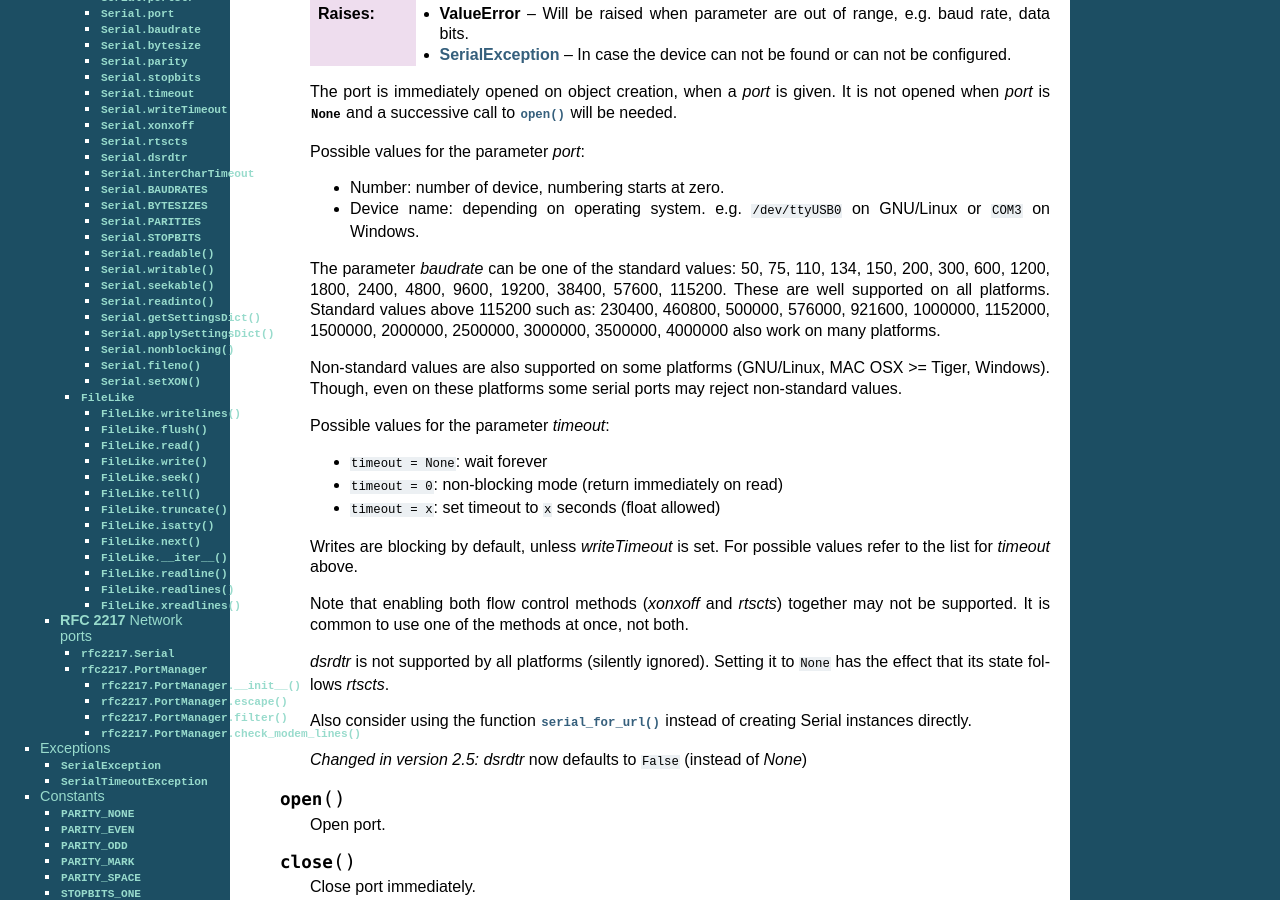
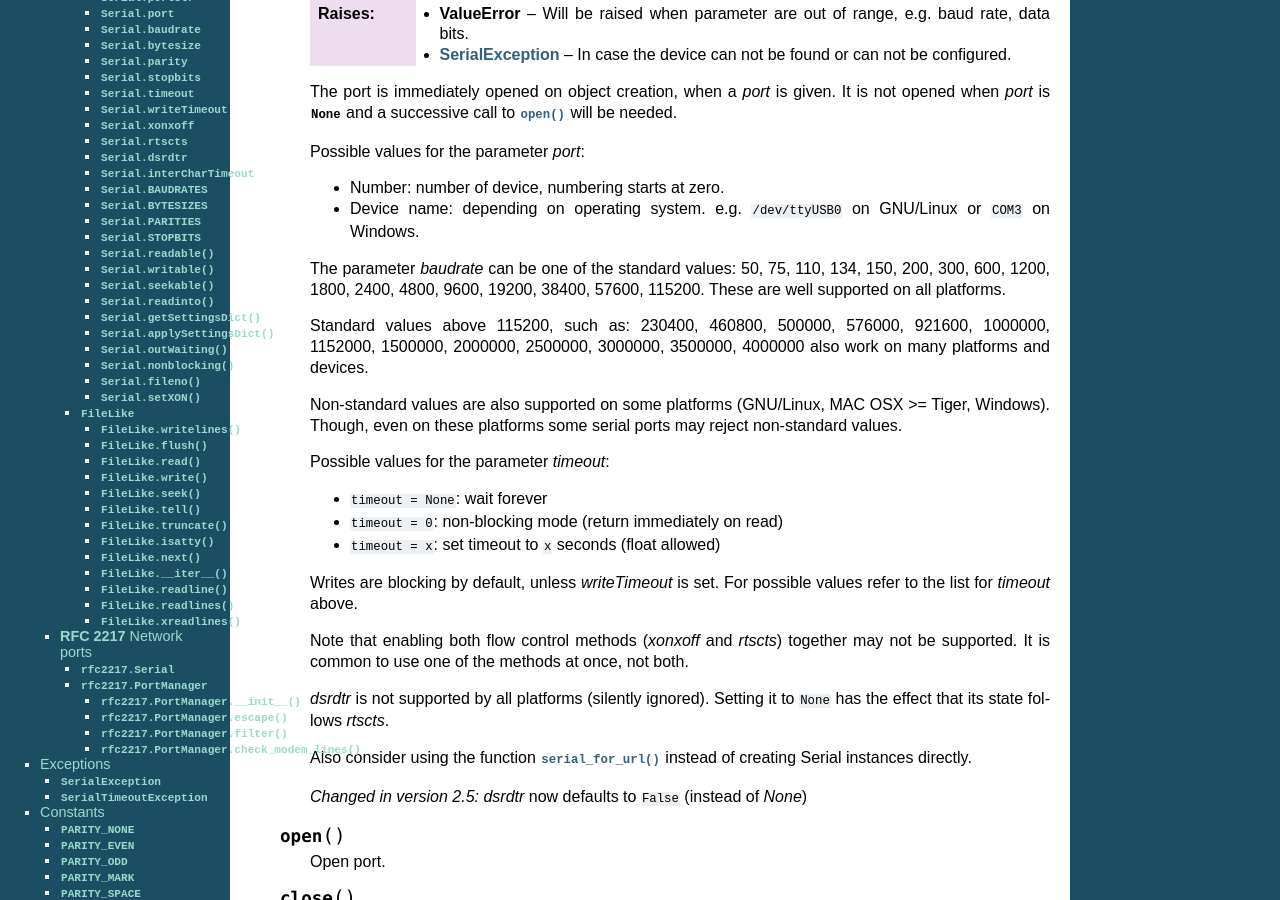
Before and after one commit to vasishath/pythonserial, a Sphinx documentation site: the page built from documentation/pyserial_api.rst, in a window 1280 px wide and 900 px high, scrolled down 598 px. Built offline with Sphinx 7.4.7, drawn with Linux system fonts in a browser that asks for light colours; some of the changed text lies outside the part shown.

Commit message:
implement outWaiting on Posix, doc updates

```diff
--- a/CHANGES.txt
+++ b/CHANGES.txt
@@ -440,6 +440,7 @@ Version 2.7      2012-nn-nn
 Bugfixes (posix):
 
 - [Patch 3462364] Fix: NameError: global name 'base' is not defined
+- add platform specific method: outWaiting
 
 Bugfixes (win32):
 
--- a/documentation/pyserial_api.rst
+++ b/documentation/pyserial_api.rst
@@ -73,10 +73,11 @@ Native ports
         The parameter *baudrate* can be one of the standard values:
         50, 75, 110, 134, 150, 200, 300, 600, 1200, 1800, 2400, 4800,
         9600, 19200, 38400, 57600, 115200.
-        These are well supported on all platforms. Standard values above 115200
-        such as: 230400, 460800, 500000, 576000, 921600, 1000000, 1152000,
-        1500000, 2000000, 2500000, 3000000, 3500000, 4000000 also work on many
-        platforms.
+        These are well supported on all platforms.
+
+        Standard values above 115200, such as: 230400, 460800, 500000, 576000,
+        921600, 1000000, 1152000, 1500000, 2000000, 2500000, 3000000, 3500000,
+        4000000 also work on many platforms and devices.
 
         Non-standard values are also supported on some platforms (GNU/Linux, MAC
         OSX >= Tiger, Windows). Though, even on these platforms some serial
@@ -359,6 +360,15 @@ Native ports
     Platform specific methods.
 
     .. warning:: Programs using the following methods are not portable to other platforms!
+
+    .. method:: outWaiting()
+
+        :platform: Unix
+        :platform: Windows
+
+        Return the number of bytes in the output buffer.
+
+        .. versionchanged:: 2.7 (Posix support added)
 
     .. method:: nonblocking()
 
```
Also changed, not shown: 1 other file.
